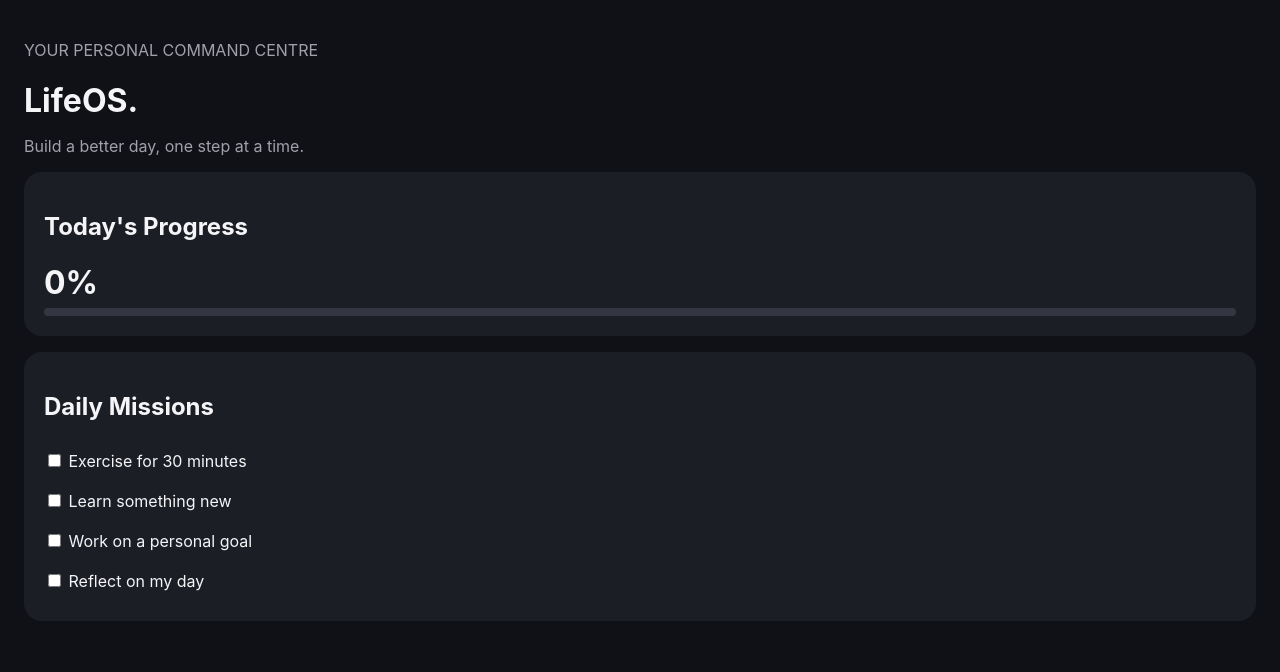
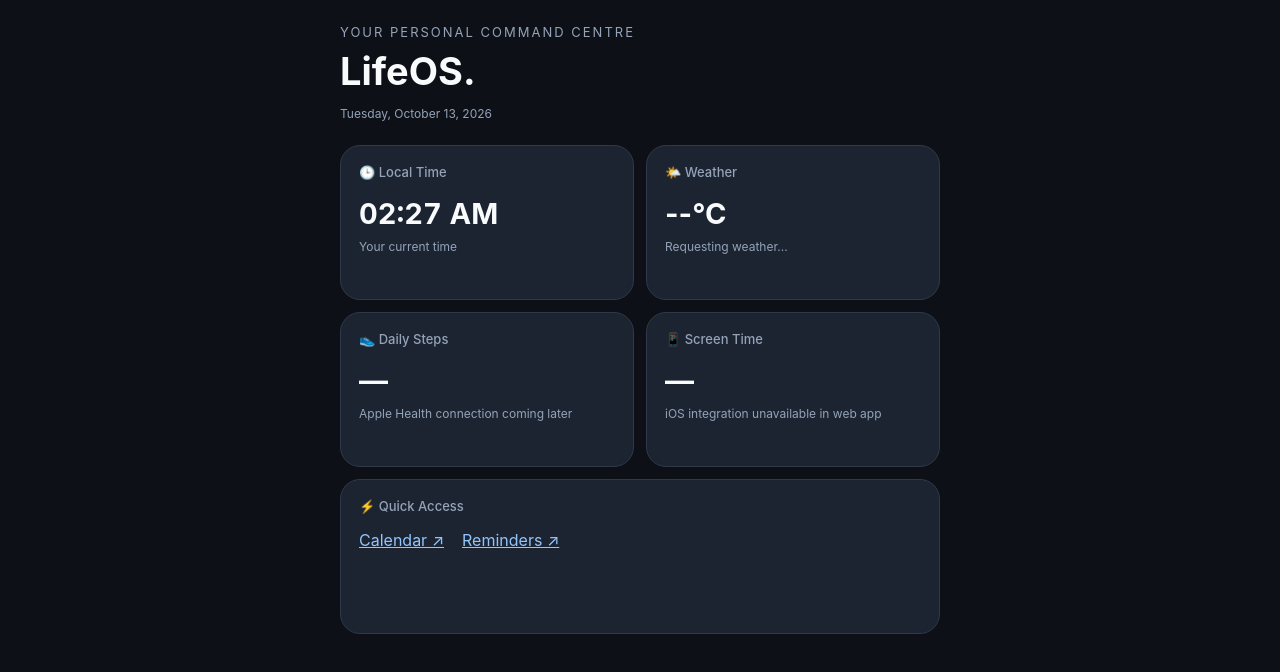
Before and after one commit to anmolmz/LifeOS, a plain HTML site: page index.html in a window 1280 px wide. Drawn offline with Linux system fonts and the light colour scheme.

Commit message:
Update index.html

```diff
--- a/index.html
+++ b/index.html
@@ -4,112 +4,191 @@
 <head>
   <meta charset="UTF-8">
   <meta name="viewport" content="width=device-width, initial-scale=1">
-  <meta name="theme-color" content="#101116">
-  <title>LifeOS | My Dashboard</title>
+  <meta name="theme-color" content="#0d1117">
+  <title>LifeOS — Dashboard</title>
   <style>
     * { box-sizing: border-box; }
 
     body {
       margin: 0;
-      background: #101116;
-      color: #f5f5f7;
-      font-family: -apple-system, BlinkMacSystemFont, sans-serif;
-      padding: 24px;
+      padding: 24px 18px;
+      background: #0d1117;
+      color: #f8fafc;
+      font-family: -apple-system, BlinkMacSystemFont,
+                   "Segoe UI", sans-serif;
     }
 
-    h1 { font-size: 32px; margin-bottom: 6px; }
-    p { color: #a1a1aa; }
+    main { max-width: 600px; margin: auto; }
+
+    .subtitle {
+      color: #94a3b8;
+      font-size: 13px;
+      letter-spacing: 2px;
+    }
+
+    h1 { font-size: 38px; margin: 8px 0; }
+
+    .grid {
+      display: grid;
+      grid-template-columns: repeat(2, minmax(0, 1fr));
+      gap: 12px;
+      margin-top: 24px;
+    }
 
     .card {
-      background: #1c1e26;
-      padding: 20px;
-      border-radius: 18px;
-      margin: 16px 0;
+      background: #1c2432;
+      border: 1px solid #30394a;
+      padding: 18px;
+      border-radius: 20px;
+      min-height: 155px;
     }
 
-    .progress {
-      height: 8px;
-      background: #343641;
-      border-radius: 8px;
-      overflow: hidden;
+    .card h2 {
+      color: #94a3b8;
+      font-size: 13px;
+      font-weight: 500;
+      margin: 0 0 16px;
     }
 
-    .progress-fill {
-      width: 0%;
-      height: 100%;
-      background: #76b9ff;
-      transition: width 0.3s;
+    .value {
+      font-size: 29px;
+      font-weight: 700;
+      margin-bottom: 8px;
     }
 
-    label {
-      display: block;
-      padding: 10px 0;
-    }
+    .detail { font-size: 12px; color: #94a3b8; }
 
-    input { accent-color: #76b9ff; }
+    .full { grid-column: 1 / -1; }
+
+    #clock { font-variant-numeric: tabular-nums; }
   </style>
 </head>
 <body>
-  <p>YOUR PERSONAL COMMAND CENTRE</p>
-  <h1>LifeOS.</h1>
-  <p>Build a better day, one step at a time.</p>
+  <main>
+    <div class="subtitle">YOUR PERSONAL COMMAND CENTRE</div>
+    <h1>LifeOS.</h1>
+    <p id="date" class="detail">Loading date...</p>
 
-  <div class="card">
-    <h2>Today's Progress</h2>
-    <h1 id="score">0%</h1>
-    <div class="progress">
-      <div class="progress-fill" id="progress"></div>
-    </div>
-  </div>
+    <section class="grid">
+      <div class="card">
+        <h2>🕒 Local Time</h2>
+        <div class="value" id="clock">--:--</div>
+        <div class="detail">Your current time</div>
+      </div>
 
-  <div class="card">
-    <h2>Daily Missions</h2>
-    <div id="tasks"></div>
-  </div>
+      <div class="card">
+        <h2>🌤️ Weather</h2>
+        <div class="value" id="temperature">--°C</div>
+        <div class="detail" id="weather">
+          Requesting weather...
+        </div>
+      </div>
+
+      <div class="card">
+        <h2>👟 Daily Steps</h2>
+        <div class="value">—</div>
+        <div class="detail">Apple Health connection coming later</div>
+      </div>
+
+      <div class="card">
+        <h2>📱 Screen Time</h2>
+        <div class="value">—</div>
+        <div class="detail">iOS integration unavailable in web app</div>
+      </div>
+
+      <div class="card full">
+        <h2>⚡ Quick Access</h2>
+        <p>
+          <a href="https://www.icloud.com/calendar/"
+             style="color:#93c5fd">Calendar ↗</a>
+          &nbsp;&nbsp;
+          <a href="https://www.icloud.com/reminders/"
+             style="color:#93c5fd">Reminders ↗</a>
+        </p>
+      </div>
+    </section>
+  </main>
 
   <script>
-    const missions = [
-      "Exercise for 30 minutes",
-      "Learn something new",
-      "Work on a personal goal",
-      "Reflect on my day"
-    ];
+    function updateClock() {
+      const now = new Date();
 
-    const today = new Date().toLocaleDateString("en-CA");
-    const key = "lifeos-missions-" + today;
-    const saved = JSON.parse(localStorage.getItem(key) || "[]");
+      document.getElementById("clock").textContent =
+        now.toLocaleTimeString([], {
+          hour: "2-digit",
+          minute: "2-digit"
+        });
 
-    const tasks = document.getElementById("tasks");
+      document.getElementById("date").textContent =
+        now.toLocaleDateString([], {
+          weekday: "long",
+          month: "long",
+          day: "numeric",
+          year: "numeric"
+        });
+    }
 
-    missions.forEach((mission, index) => {
-      const label = document.createElement("label");
-      const checkbox = document.createElement("input");
-      checkbox.type = "checkbox";
-      checkbox.checked = saved.includes(index);
+    updateClock();
+    setInterval(updateClock, 1000);
 
-      checkbox.addEventListener("change", updateProgress);
-      label.append(checkbox, " " + mission);
-      tasks.appendChild(label);
-    });
+    const weatherCodes = {
+      0: "Clear sky",
+      1: "Mostly clear",
+      2: "Partly cloudy",
+      3: "Overcast",
+      45: "Fog",
+      61: "Light rain",
+      63: "Rain",
+      65: "Heavy rain",
+      71: "Light snow",
+      73: "Snow",
+      95: "Thunderstorm"
+    };
 
-    function updateProgress() {
-      const boxes = [...document.querySelectorAll(
-        'input[type="checkbox"]'
-      )];
-      const completed = boxes.flatMap((box, index) =>
-        box.checked ? [index] : []
-      );
-      localStorage.setItem(key, JSON.stringify(completed));
+    async function loadWeather(position) {
+      const { latitude, longitude } = position.coords;
 
-      const percent = Math.round(
-        (completed.length / missions.length) * 100
+      const url = new URL(
+        "https://api.open-meteo.com/v1/forecast"
       );
 
-      document.getElementById("score").textContent = percent + "%";
-      document.getElementById("progress").style.width = percent + "%";
+      url.searchParams.set("latitude", latitude);
+      url.searchParams.set("longitude", longitude);
+      url.searchParams.set(
+        "current", "temperature_2m,weather_code"
+      );
+
+      try {
+        const response = await fetch(url);
+        if (!response.ok) throw new Error("Weather unavailable");
+
+        const data = await response.json();
+
+        document.getElementById("temperature").textContent =
+          Math.round(data.current.temperature_2m) + "°C";
+
+        document.getElementById("weather").textContent =
+          weatherCodes[data.current.weather_code] ||
+          "Weather updated";
+      } catch {
+        document.getElementById("weather").textContent =
+          "Unable to load weather";
+      }
     }
 
-    updateProgress();
+    if ("geolocation" in navigator) {
+      navigator.geolocation.getCurrentPosition(
+        loadWeather,
+        () => {
+          document.getElementById("weather").textContent =
+            "Location permission required";
+        },
+        { timeout: 10000 }
+      );
+    } else {
+      document.getElementById("weather").textContent =
+        "Location not supported";
+    }
   </script>
 </body>
 </html>
```
